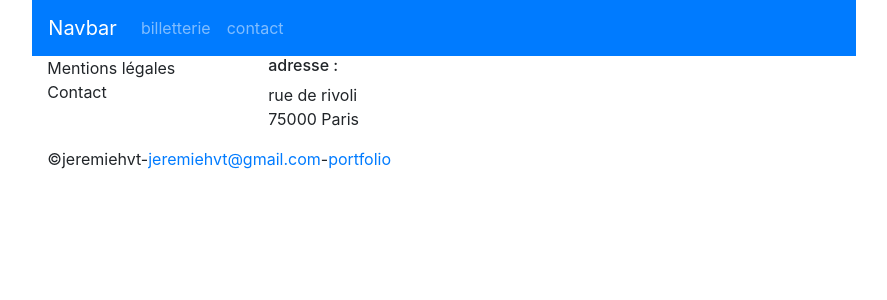
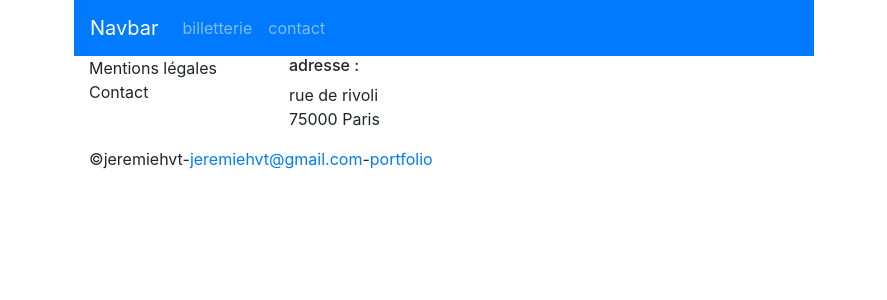
Before and after one commit to jeremiehvt/ticketing, a Symfony app: template templates/layout.html.twig in a window 1280 px wide. Shown: the top 300 px of the page, without its empty margins (196-1083 px from the left). Run offline with Twig, Linux system fonts and the light colour scheme; the template is opened without the code that fills it, so the values that code supplies are empty; some libraries are stand-ins or nearby versions.

Commit message:
add first conteiner on base layout

```diff
--- a/templates/base.html.twig
+++ b/templates/base.html.twig
@@ -11,6 +11,10 @@
         {% endblock %}
     </head>
     <body>
+        <div class="container">
+            <div class="row no-gutters">
+                <div class="col-md-8 offset-md-2">
+
                     {% block body %}{% endblock %}
 
                     {% block javascripts %}
@@ -18,5 +22,8 @@
                         <script src="https://cdnjs.cloudflare.com/ajax/libs/popper.js/1.12.9/umd/popper.min.js" integrity="sha384-ApNbgh9B+Y1QKtv3Rn7W3mgPxhU9K/ScQsAP7hUibX39j7fakFPskvXusvfa0b4Q" crossorigin="anonymous"></script>
                         <script src="https://maxcdn.bootstrapcdn.com/bootstrap/4.0.0/js/bootstrap.min.js" integrity="sha384-JZR6Spejh4U02d8jOt6vLEHfe/JQGiRRSQQxSfFWpi1MquVdAyjUar5+76PVCmYl" crossorigin="anonymous"></script>
                     {% endblock %}
+                </div>
+            </div>
+        </div>
     </body>
 </html>
--- a/templates/layout.html.twig
+++ b/templates/layout.html.twig
@@ -1,7 +1,7 @@
 {% extends "base.html.twig" %}
 
 {% block body %}
-<div class="container col-md-8">
+
 	<nav class="navbar sticky-top navbar-expand-sm navbar-dark bg-primary">
 		<a class="navbar-brand" href="{{ path('homepage') }}">Navbar</a>
 		<div class="collapse navbar-collapse">
@@ -37,5 +37,5 @@
 		    </div>
 		</div>
     </footer>
-</div>
+
 {% endblock %}
```
Lines whose indentation alone changed are shown as unchanged.
